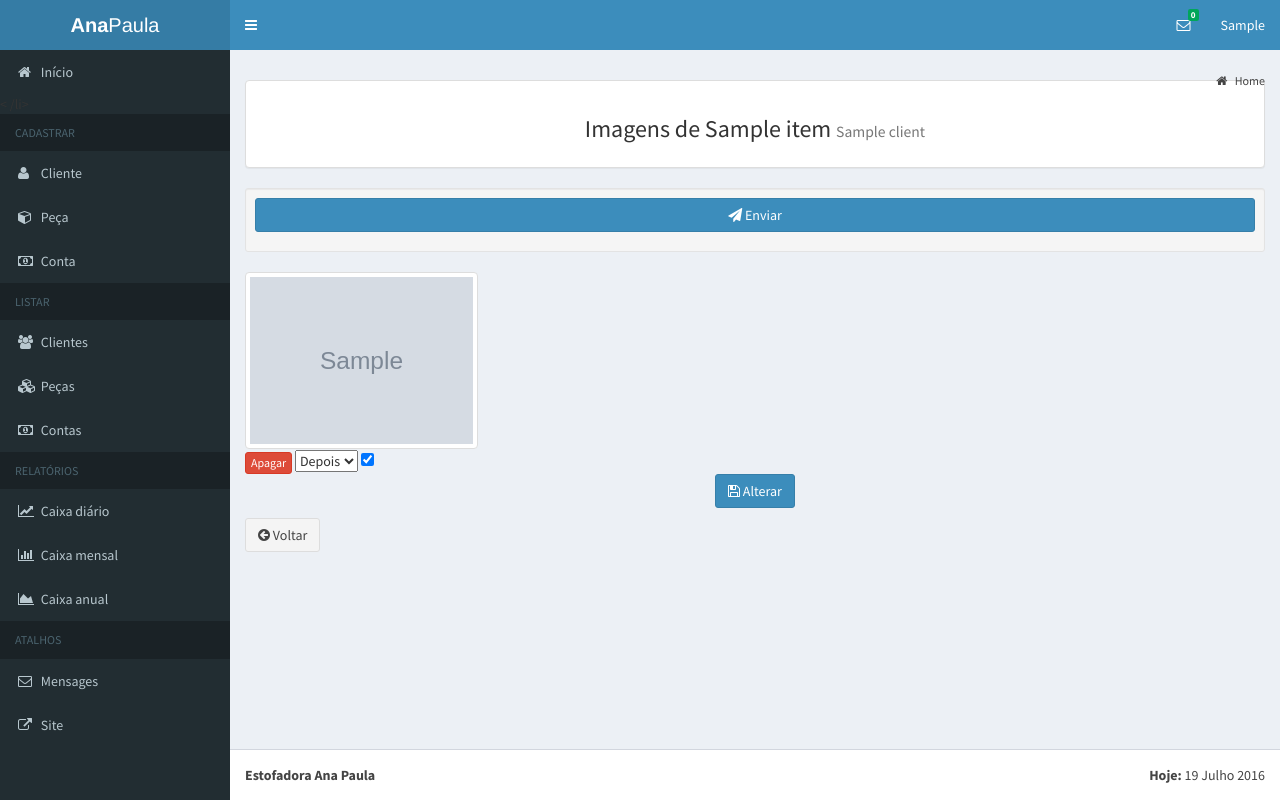
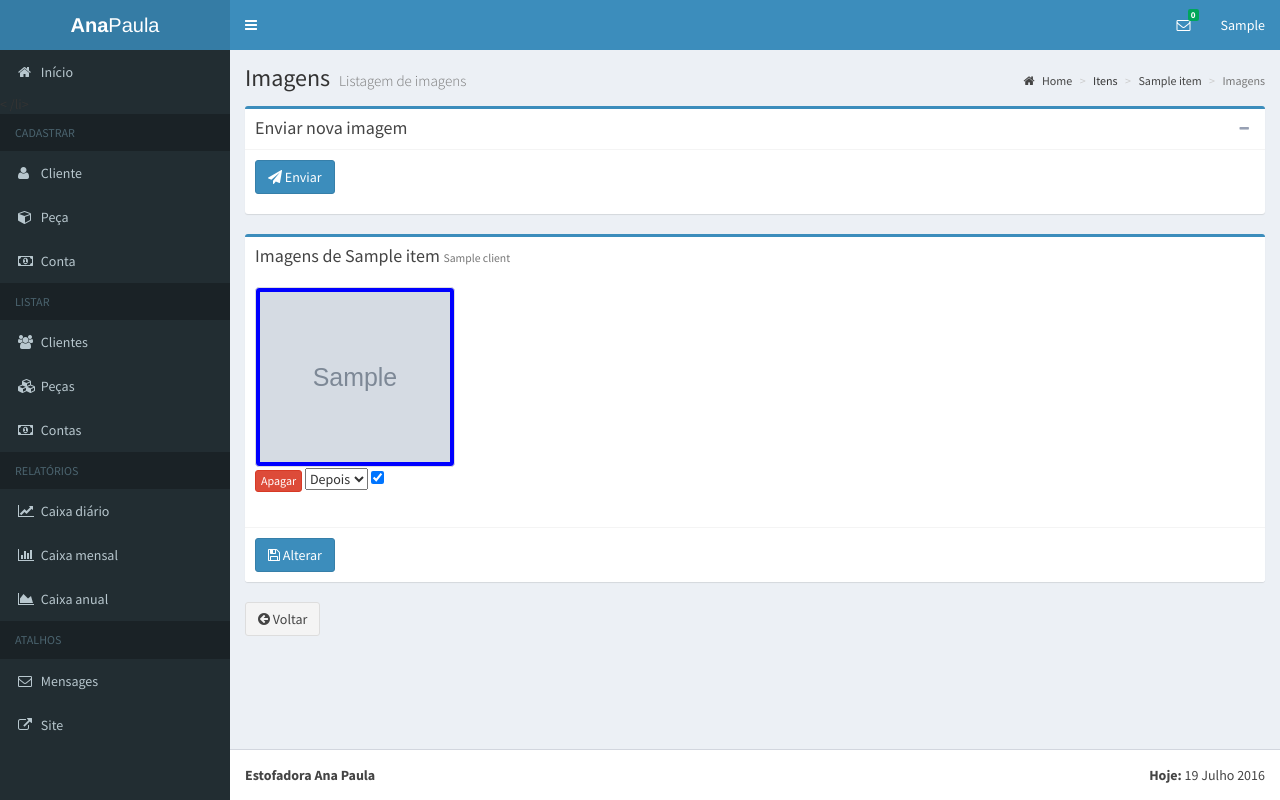
Before and after one commit to delete/estofadora, a Django app: page /item/1/imagens/ in a window 1280 px wide. Run offline with Django 3.2, Linux system fonts and the light colour scheme; a user stored in the database is signed in; tables that the repository leaves empty hold one stand-in row (values such as "Sample post"); grey boxes marked "Sample" are stand-in pictures; some libraries are stand-ins or nearby versions.

Commit message:
update list images and items(from client)
Update list images and items(from client) pages.

```diff
--- a/estofadora/core/static/css/main.css
+++ b/estofadora/core/static/css/main.css
@@ -12,3 +12,17 @@ form {
   margin-bottom: 10px;
   margin-right: 10px;
 }
+
+
+.portfolio-item {
+    margin-bottom: 25px;
+}
+
+.public-image {
+  background: blue;
+}
+
+.item-image {
+  width: 200px;
+  height: 180px;
+}
--- a/estofadora/item/templates/item/list_images.html
+++ b/estofadora/item/templates/item/list_images.html
@@ -1,5 +1,4 @@
 {% extends "base.html" %}
-
 {% block extra_js %}
 <script>
     $('.picture-formset').formset({
@@ -9,24 +8,43 @@
 </script>
 {% endblock %}
 
+{% block title %}Imagens{% endblock title %}
+
+{% block content-header-title %}
+Imagens
+{% endblock content-header-title %}
+
+{% block content-header-subtitle %}
+<small>Listagem de imagens</small>
+{% endblock content-header-subtitle %}
+
+{% block content-header-breadcrumb %}
+<li>Itens</li>
+<li><a href="{% url 'item:edit' item.pk %}">{{ item.name }}</a></li>
+<li class="active">Imagens</li>
+{% endblock content-header-breadcrumb %}
+
 {% block content %}
-<div class="panel panel-default">
-    <div class="panel-body">
-        <h3>
-        	<p class="text-center">
-        		Imagens de {{ item }}
-        		<small>{{item.client.name}}</small>
-        	</p>
-        </h3>
+
+<div class="row">
+  <div class="col-xs-12">
+    <div class="box box-primary">
+      <div class="box-header with-border">
+        <h3 class="box-title">Enviar nova imagem</h3>
+
+        <div class="box-tools pull-right">
+          <button type="button" class="btn btn-box-tool" data-widget="collapse"><i class="fa fa-minus"></i>
+          </button>
         </div>
+        <!-- /.box-tools -->
       </div>
-
-<div class="well well-sm">
-    <form enctype="multipart/form-data" method="post">
+      <!-- /.box-header -->
+      <div class="box-body" style="display: block;">
+        <form enctype="multipart/form-data" method="post" role="form">
           {% csrf_token %}
           {{picture_form.as_p}}
           <div>
-            <button class="btn btn-primary form-control"
+            <button class="btn btn-primary"
                 type="submit" name="add-form">
                 <i class="fa fa-paper-plane"></i>
                 Enviar
@@ -34,11 +52,23 @@
           </div>
         </form>
       </div>
+      <!-- /.box-body -->
+    </div>
+  </div>
+
+  <div class="col-xs-12">
+    <div class="box box-primary">
+      <div class="box-header">
+        <h3 class="box-title">Imagens de {{ item }} <small>{{ item.client.name }}</small></h3>
+      </div>
+      <!-- /.box-header -->
+      <form method="POST">
+        <div class="box-body table-responsive">
           {% if pictures %}
-    <form method="POST">
+            {% csrf_token %}
             <div class="row">
               {% for picture in pictures %}
-            <div class="col-md-3 portfolio-item">
+                <div class="col-lg-3 col-md-4 col-xs-12 portfolio-item">
                   <a target="_blank" href="{{picture.image.url}}">
                     <img src="{{picture.image.url}}" class="img-responsive img-thumbnail item-image {% if picture.public %}public-image{%endif%}"
                     {% if picture.public %}
@@ -47,7 +77,6 @@
                         title="Imagem privada"
                     {% endif %}>
                   </a>
-                    {% csrf_token %}
                   <a class="btn btn-danger btn-xs" role="button"
                       href="{% url 'item:image_delete' picture.pk %}">Apagar
                   </a>
@@ -56,7 +85,8 @@
                         {% if picture.state == 'before'%} selected {% endif%}>Antes
                     </option>
                     <option value="{{picture.id}}_after"
-                                {% if picture.state == 'after'%} selected {% endif%}>Depois</option>
+                      {% if picture.state == 'after'%} selected {% endif%}>Depois
+                    </option>
                   </select>
                   <input name="checks[]"
                     type="checkbox"
@@ -68,23 +98,23 @@
                 </div>
               {% endfor %}
             </div>
-        <div class=".col-lg-4 text-center">
+          {% else %}
+          <div class="alert alert-warning text-center" role="alert">Nenhuma imagem adicionada!</div>
+          {% endif %}
+        </div>
+        <div class="box-footer">
             <button type="submit" class="btn btn-primary">
               <i class="fa fa-floppy-o"></i>
               Alterar
             </button>
         </div>
       </form>
-{% else %}
-<div class="alert alert-warning text-center" role="alert">Nenhuma imagem adicionada!</div>
-{% endif %}
-<div>
+    </div>
   	<a class="btn btn-default" role="button"
   		href="{% url 'client:list_items' item.client.pk %}">
       <i class="fa fa-arrow-circle-left"></i> Voltar
   	</a>
-	<br>
-	<br>
+  </div>
 </div>
 
 {% endblock %}
```
Also changed, not shown: estofadora/client/templates/client/list_items.html (+34 -11 lines). Lines whose indentation alone changed are shown as unchanged.
